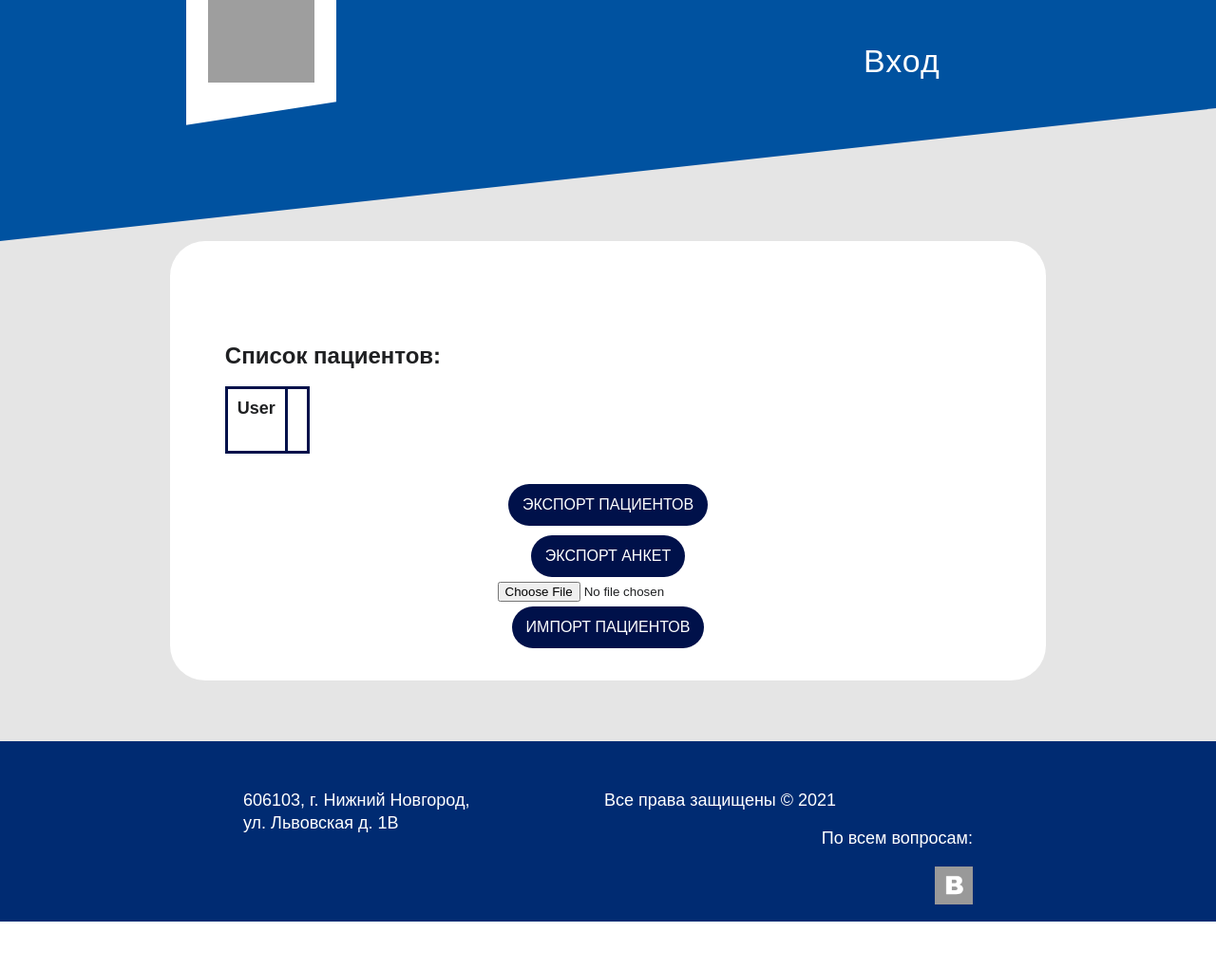
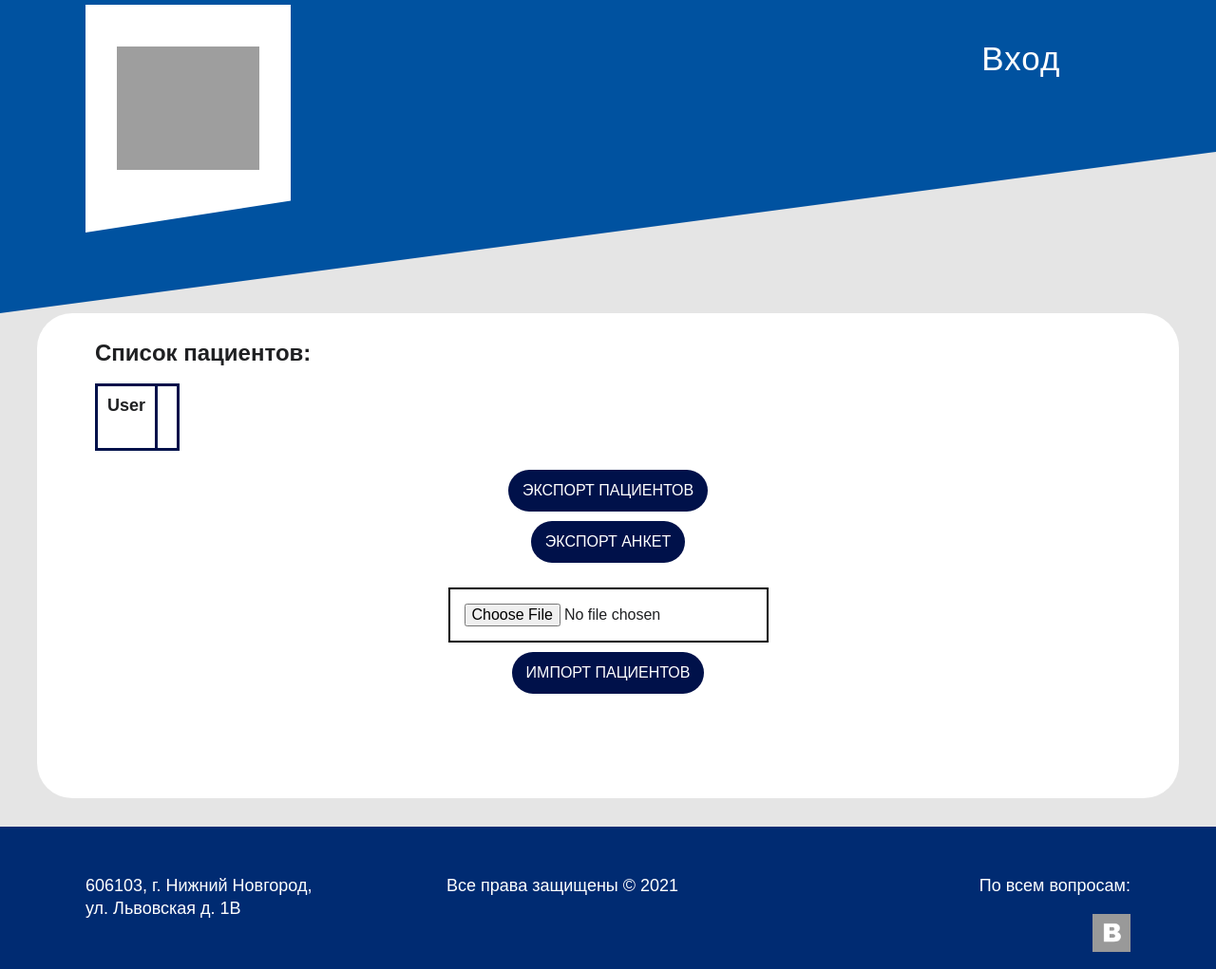
Before and after one commit to voluntary-project-team/observations_register, a Django app: template siteroot/observations_register/templates/patients.html in a window 1280 px wide. Shown: the whole page at 95% size. Before the commit the page ends 971 px from the top, so only its background shows below. Run offline with Django 3.2, Linux system fonts and the light colour scheme; the template is opened without the code that fills it: most values are stand-ins (such as "Sample title", 1, 10 or a date in 2020); grey boxes are pictures that could not be loaded.

Commit message:
scale fixes

```diff
--- a/siteroot/observations_register/static/css/observations_register.css
+++ b/siteroot/observations_register/static/css/observations_register.css
@@ -13,7 +13,7 @@ body {
 }
 
 .container {
-    width: 60%;
+    width: 1100px;
     margin: 0 auto;
     padding: 0 1%;
 }
@@ -28,43 +28,34 @@ body {
 
 header {
   position: relative;
-  height: 35%;
+  height: 330px;
   background-color: #0052A0;
-  margin-top: -2%;
-}
-
-h1 {
-  padding-top: 5%;
-  font: 44px "Arial";
-  text-align: center;
-  height: 110%;
 }
 
 svg {
   position: absolute;
   bottom: 0;
   width: 100%;
-  height: 50%;
+  height: 170px;
 }
 /* Second header */
 
 .second-head {
     text-align: justify;
     letter-spacing: 1px;
-    height: 40%;
-    padding: 1%;
+    height: 160px;
+    padding: 5px;
     color: #000000;
     font-family: Arial, sans-serif;
 }
 
 .head-img {
   display:inline-block;
-  margin: -9%;
   background-color: #fff;
   clip-path: polygon(0 0,100% 0,100% 86%,0 100%);
   padding: 4% 3% 6%;
-  width: 15%;
-  height: 80%;
+  width: 150px;
+  height: 130px;
 }
 
 .img-inside{
@@ -83,7 +74,7 @@ svg {
     display: inline-block;
     margin-left: 5%;
     vertical-align: middle;
-    font-size: 55%;
+    font-size: 25px;
     line-height: 15%;
 }
 
@@ -265,18 +256,12 @@ svg {
 
 .get-info {
   position: relative;
-  width: 30%;
-  height: 30%;
+  width: 550px;
+  height: 260px;
   margin: 0 auto;
   background: #FFFFFF;
   border-radius: 37px;
   margin-bottom: 10%;
-}
-
-.get-info .container {
-    display: table;
-    clear: both;
-    content: "";
 }
 
 .get-info-form {
--- a/siteroot/observations_register/static/css/patients.css
+++ b/siteroot/observations_register/static/css/patients.css
@@ -1,24 +1,22 @@
 .main-container{
-    width: 70%;
+    width: 1200px;
+    min-height: 500px;
     margin: 0 auto;
-    padding: 1%;
+    padding: 1px;
     background-color: #ffffff;
     border-radius: 37px;
-    padding-top: 5%;
-    margin-bottom: 5%;
+    padding-top: 10px;
+    margin-bottom: 30px;
 }
 
 .patient-form{
-    margin-top: -5%;
     margin-left: 5%;
     margin-right: 5%;
-    width: 90%;
-    overflow-x: auto;
 }
 
 .profile-table {
   border-collapse: collapse;
-  height: 10%;
+  height: 100px;
   font-size: 120%;
 }
 
@@ -29,9 +27,9 @@
 }
 
 .list-patients{
-    margin-top: 5%;
+    margin-top: 20px;
     margin-left: 5%;
-    margin-bottom: 3%;
+    margin-bottom: 15px;
 }
 
 .patients-table{
@@ -63,7 +61,7 @@
     margin-top: 5%;
 }
 
-.button-delete{
+.button-many{
     margin-left: 37%;
     margin-right: 37%;
     text-align: center;
@@ -108,3 +106,16 @@
 .decision{
     margin-left: 15%;
 }
+
+.import{
+    text-align: center;
+}
+
+.input-menu{
+    font-size: 16px;
+    margin: 5px;
+    text-align: center;
+    line-height: 14px;
+    padding: 15px;
+    border: 2px solid black;
+}
--- a/siteroot/observations_register/templates/base.html
+++ b/siteroot/observations_register/templates/base.html
@@ -2,7 +2,6 @@
 
 <html lang="rus">
     <header>
-      <h1>
           <head>
             <link rel="stylesheet" href="{% static 'css/observations_register.css' %}">
             <title>{% block title %} {% endblock %}</title>
@@ -14,7 +13,6 @@
             {% include 'anon-header.html' %}
          {% endif %}
 
-      </h1>
       <svg xmlns="http://www.w3.org/2000/svg" viewBox="0 0 100 100" preserveAspectRatio="none">
         <polygon fill="#E5E5E5" points="0,100 100,0 100,100"/>
       </svg>
--- a/siteroot/observations_register/templates/login.html
+++ b/siteroot/observations_register/templates/login.html
@@ -3,8 +3,7 @@
 {% block title %} Вход {% endblock %}
 
 {% block content %}
-  <section class="get-info">
-    <div class="login-box">
+  <div class="get-info">
       <form class="get-info-form" action="{% url 'account-login' %}" method="POST">
         {% csrf_token %}
         {{ form.as_p }}
@@ -12,6 +11,5 @@
           Войти
         </button>
       </form>
-    </div>
-  </section>
+  </div>
 {% endblock %}
--- a/siteroot/observations_register/templates/medical-card.html
+++ b/siteroot/observations_register/templates/medical-card.html
@@ -161,8 +161,8 @@
         </div>
     <br>
     {% endfor %}<!-- for questionnaires  -->
-    <form method="POST" action="{% url 'import_questionnaire' %}" enctype="multipart/form-data"> {% csrf_token %}
-        <input type="file" name="questionnaire_file">
+    <form method="POST" action="{% url 'import_questionnaire' %}" enctype="multipart/form-data" class="import"> {% csrf_token %}
+        <input type="file" name="questionnaire_file" class='input-menu'> <br>
         <button type="submit" class='btn btn-blue'>Импорт Анкет</button>
     </form>
 </div>
--- a/siteroot/observations_register/templates/patients.html
+++ b/siteroot/observations_register/templates/patients.html
@@ -46,13 +46,16 @@
         </table>
     </div>
 
-    <div class="button-delete">
+    <div class="button-many">
         <a href="{% url 'export_patient' %}" class='btn btn-blue'>Экспорт Пациентов</a>
         <a href="{% url 'export_questionnaire' %}" class='btn btn-blue'>Экспорт Анкет</a>
         <form method="POST" action="{% url 'import_patient' %}" enctype="multipart/form-data"> {% csrf_token %}
-        <input type="file" name="patient_file">
+    </form>
+    </div>
+
+    <div class="import">
+        <input type="file" name="patient_file" class='input-menu'> <br>
         <button type="submit" class='btn btn-blue'>Импорт Пациентов</button>
-    </form>
     </div>
 </div>
 
```
